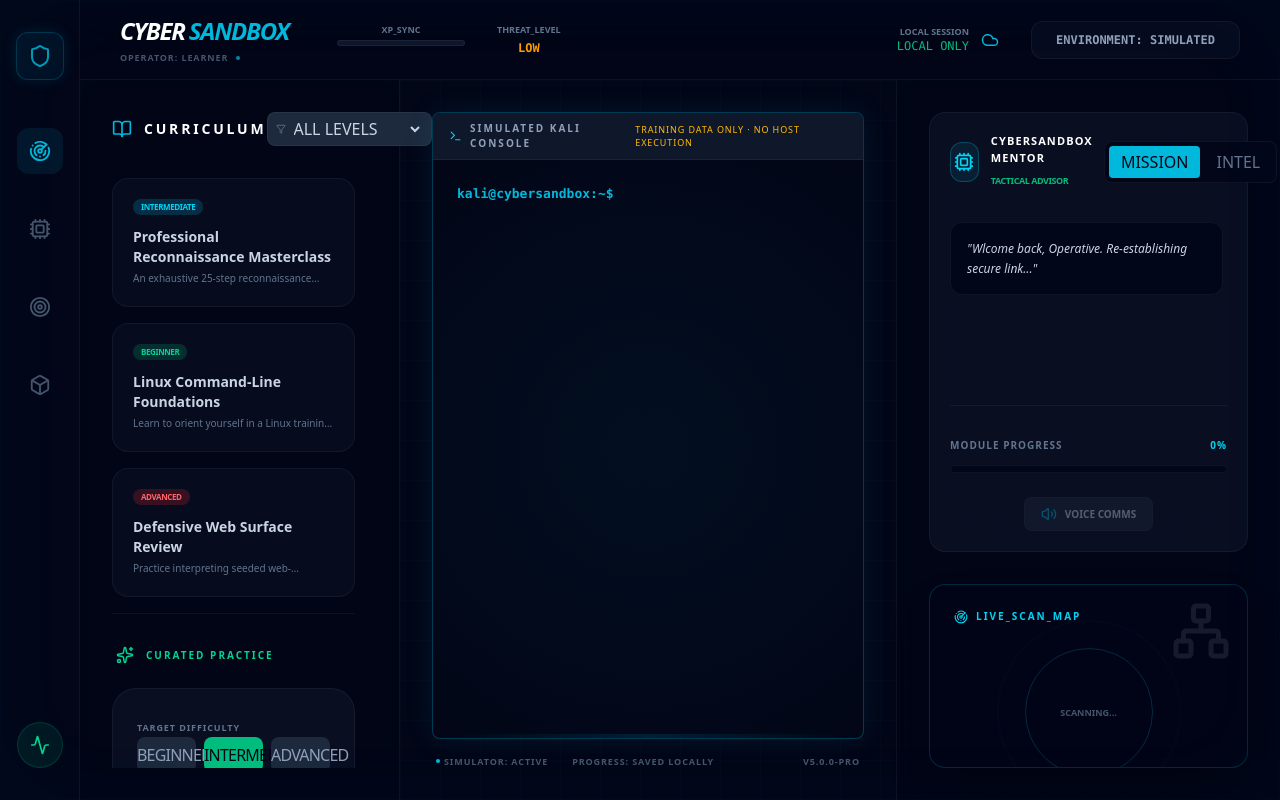
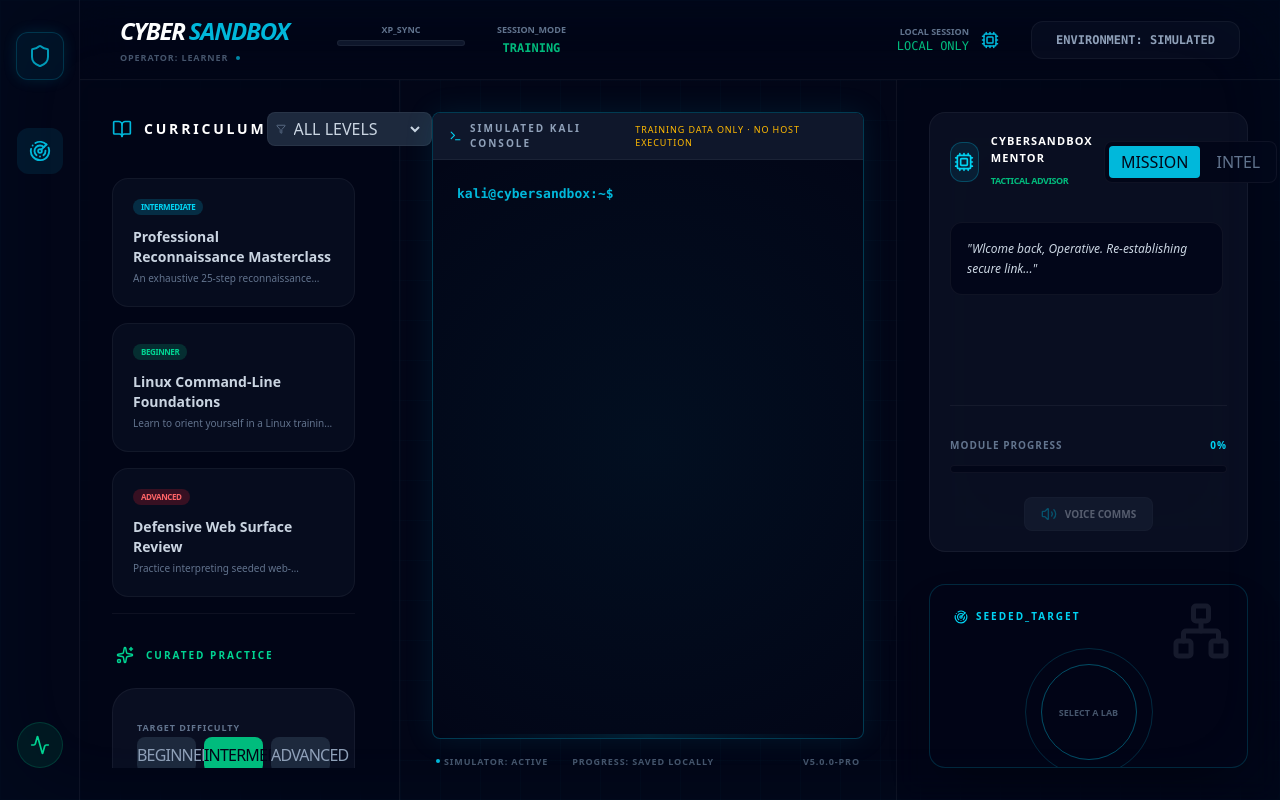
Before and after one commit to yobi369/CyberSandbox-Kali-Learning, a React (Vite) app: page / in a window 1280 px wide. Built offline with nearby package versions, Linux system fonts and the light colour scheme.

Commit message:
Clarify simulator-only target panel and remove inert navigation

```diff
--- a/App.tsx
+++ b/App.tsx
@@ -98,10 +98,7 @@ const App: React.FC = () => {
            </div>
         </div>
         <nav className="flex-1 flex flex-col space-y-8">
-           <button className="p-3 text-cyan-500 bg-cyan-500/10 rounded-xl"><Radar size={22}/></button>
-           <button className="p-3 text-slate-600 hover:text-cyan-400"><Cpu size={22}/></button>
-           <button className="p-3 text-slate-600 hover:text-cyan-400"><Target size={22}/></button>
-           <button className="p-3 text-slate-600 hover:text-cyan-400"><Box size={22}/></button>
+           <div aria-label="Lab workspace" className="p-3 text-cyan-500 bg-cyan-500/10 rounded-xl"><Radar size={22}/></div>
         </nav>
         <div className="p-3 bg-emerald-500/10 text-emerald-400 rounded-full border border-emerald-500/20"><Activity size={20}/></div>
       </div>
@@ -127,8 +124,8 @@ const App: React.FC = () => {
                     </div>
                  </div>
                  <div className="text-center">
-                    <div className="text-[9px] font-black text-slate-500 uppercase mb-1">Threat_Level</div>
-                    <div className="text-xs font-mono text-amber-500 font-black">LOW</div>
+                    <div className="text-[9px] font-black text-slate-500 uppercase mb-1">Session_Mode</div>
+                    <div className="text-xs font-mono text-emerald-500 font-black">TRAINING</div>
                  </div>
               </div>
            </div>
@@ -139,7 +136,7 @@ const App: React.FC = () => {
                     <div className="text-[9px] font-black text-slate-500 uppercase">Local Session</div>
                     <div className="text-xs font-mono text-emerald-500">LOCAL ONLY</div>
                  </div>
-                 <Cloud size={18} className="text-cyan-500"/>
+                 <Cpu size={18} className="text-cyan-500"/>
               </div>
               <div className="px-6 py-2.5 bg-slate-900/40 rounded-xl border border-white/5 font-mono text-xs font-bold text-slate-400">
                  ENVIRONMENT: SIMULATED
@@ -185,11 +182,11 @@ const App: React.FC = () => {
              <div className="bg-slate-950/60 border border-cyan-500/20 rounded-2xl p-6 flex flex-col relative overflow-hidden group h-64 shadow-2xl">
                 <div className="absolute top-0 right-0 p-4 opacity-10 group-hover:opacity-20 transition-opacity"><Network size={60}/></div>
                 <h3 className="text-[10px] font-black text-cyan-400 uppercase tracking-[0.2em] mb-6 flex items-center">
-                   <Radar size={14} className="mr-2 animate-spin-slow"/> Live_Scan_Map
+                   <Radar size={14} className="mr-2 "/> Seeded_Target
                 </h3>
                 <div className="flex-1 flex items-center justify-center relative">
                    <div className="w-32 h-32 rounded-full border border-cyan-500/20 flex items-center justify-center">
-                      <div className="w-24 h-24 rounded-full border border-cyan-500/40 flex items-center justify-center animate-ping"></div>
+                      <div className="w-24 h-24 rounded-full border border-cyan-500/40 flex items-center justify-center"></div>
                       <div className="absolute inset-0 flex items-center justify-center">
                          {activeLab ? (
                             <div className="text-center">
@@ -199,11 +196,12 @@ const App: React.FC = () => {
                                <span className="text-[10px] font-mono text-white font-black">{activeLab.targetIp}</span>
                             </div>
                          ) : (
-                            <span className="text-[9px] text-slate-600 font-black uppercase">Scanning...</span>
+                            <span className="text-[9px] text-slate-600 font-black uppercase">Select a lab</span>
                          )}
                       </div>
                    </div>
                 </div>
+                <p className="text-[9px] text-center text-slate-500 uppercase tracking-widest">Seeded exercise data · no network traffic</p>
              </div>
           </div>
         </main>
```
